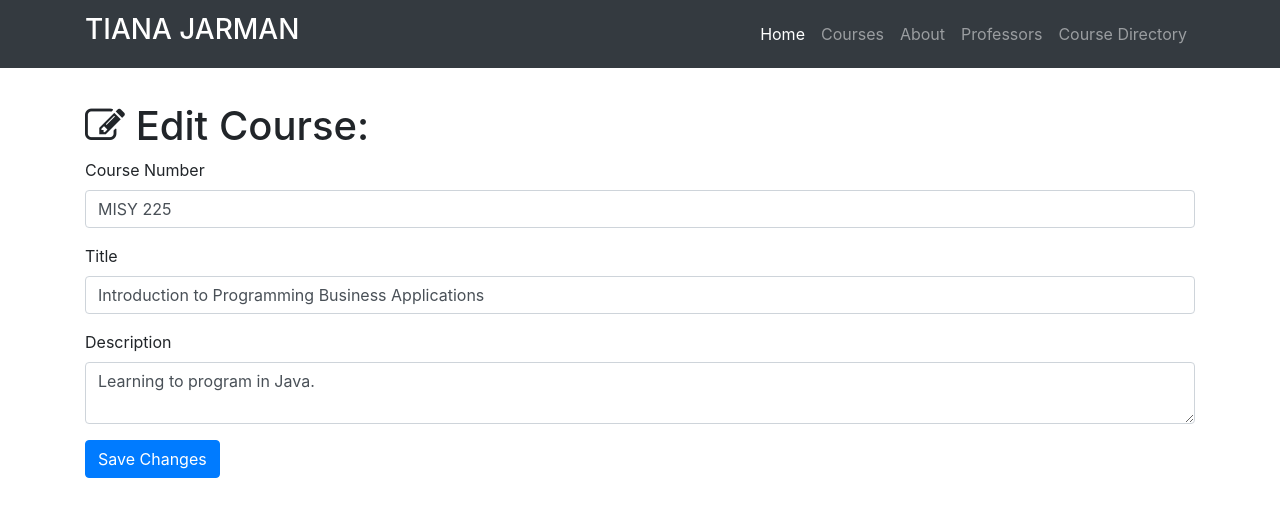
After one commit to tianajarman/my-resume, a Flask app: page /course-directory/edit/1 in a window 1280 px wide. The commit adds this page. Shown: the top 517 px of the page. Run offline with Flask 2, Linux system fonts and the light colour scheme; data comes from the database, SQL or seed files in the repository; both versions use the stored data as it was after the commit; some libraries are stand-ins or nearby versions.

Commit message:
added edit feature and bootstrap tables

```diff
--- a/resume.py
+++ b/resume.py
@@ -58,10 +58,35 @@ def show_all_professors():
 
 
 @app.route('/course-directory')
-def all_courses():
+def show_all_courses():
     courses = Course.query.all()
     return render_template('course-all.html', courses=courses)
 
 
+@app.route('/professors/edit/<int:id>', methods=['GET', 'POST'])
+def edit_professor(id):
+    professor = Professor.query.filter_by(id=id).first()
+    if request.method == 'GET':
+        return render_template('professor-edit.html', professor=professor)
+    if request.method == 'POST':
+        professor.name = request.form['name']
+        professor.department = request.form['department']
+        db.session.commit()
+        return redirect(url_for('show_all_professors'))
+
+
+@app.route('/course-directory/edit/<int:id>', methods=['GET', 'POST'])
+def edit_course(id):
+    course = Course.query.filter_by(id=id).first()
+    if request.method == 'GET':
+        return render_template('course-edit.html', course=course)
+    if request.method == 'POST':
+        course.course_number = request.form['course number']
+        course.title = request.form['title']
+        course.description = request.form['description']
+        db.session.commit()
+        return redirect(url_for('show_all_courses'))
+
+
 if __name__ == '__main__':
     app.run()
--- /dev/null
+++ b/templates/course-edit.html
@@ -0,0 +1,35 @@
+{% extends "base-structure.html" %}
+
+{% block title %}
+Edit Course
+{% endblock %}
+
+{% block head%}
+  {{super()}}
+  <style>
+    body {
+      padding-top: 54px;
+    }
+  </style>
+{% endblock %}
+
+{% block page_content %}
+<div class="container">
+   <h1 class="mt-5"><i class="fa fa-pencil-square-o" aria-hidden="true"></i> Edit Course:</h1>
+  <form action="/course-directory/edit/{{course.id}}" method="post">
+    <div class="form-group">
+      <label>Course Number</label>
+      <input class="form-control" type="text" name="course number" value="{{course.course_number}}" required="true">
+    </div>
+    <div class="form-group">
+    <label>Title</label>
+    <input class="form-control" type="text" name="title" value="{{course.title}}" required="true">
+  </div>
+    <div class="form-group">
+      <label>Description</label>
+      <textarea class="form-control" name="description" required="true">{{course.description}}</textarea>
+    </div>
+    <button type="submit" class="btn btn-primary">Save Changes</button>
+  </form>
+ </div>
+{% endblock %}
```
Also changed, not shown: templates/course-all.html (+25 -4 lines), templates/professor-all.html (+23 -2 lines), templates/professor-edit.html (added, +31 -0 lines), data.sqlite.
